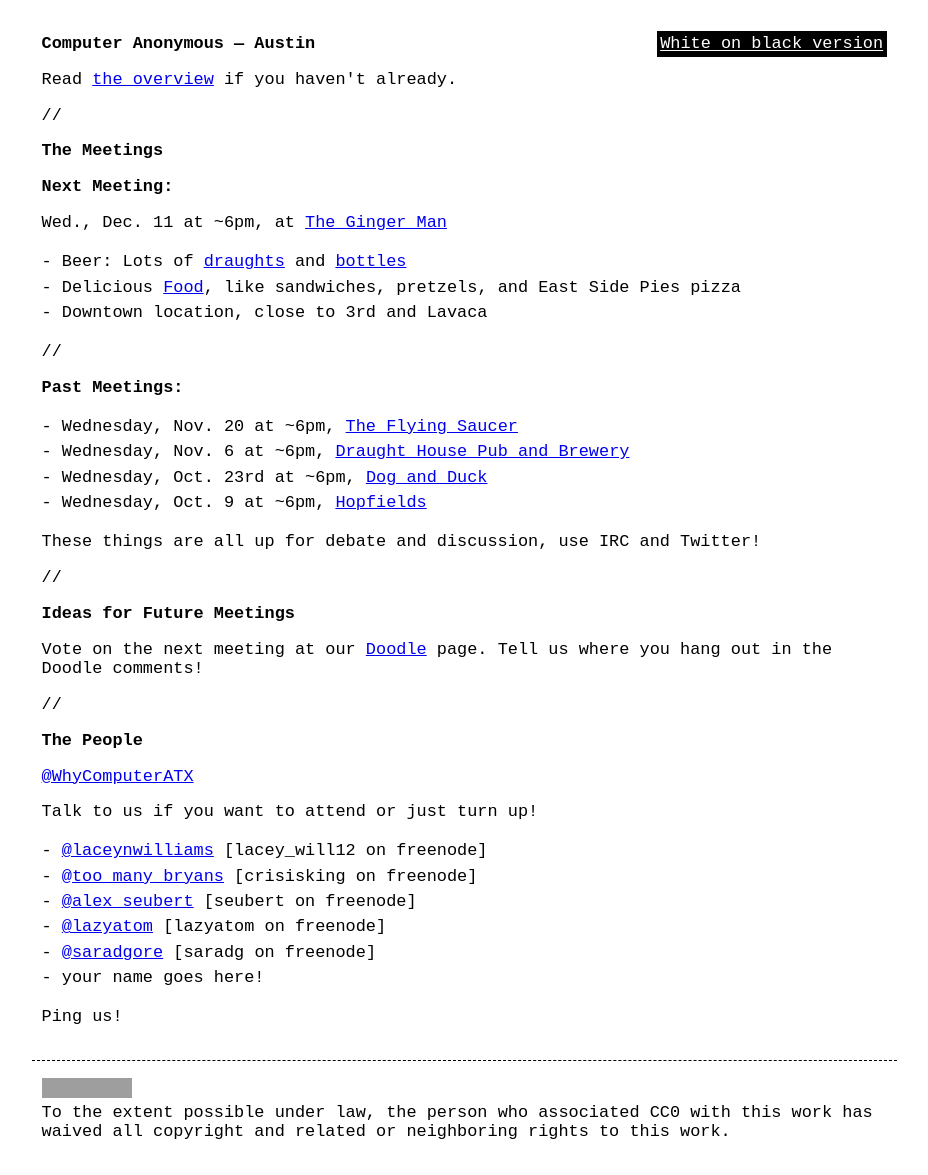
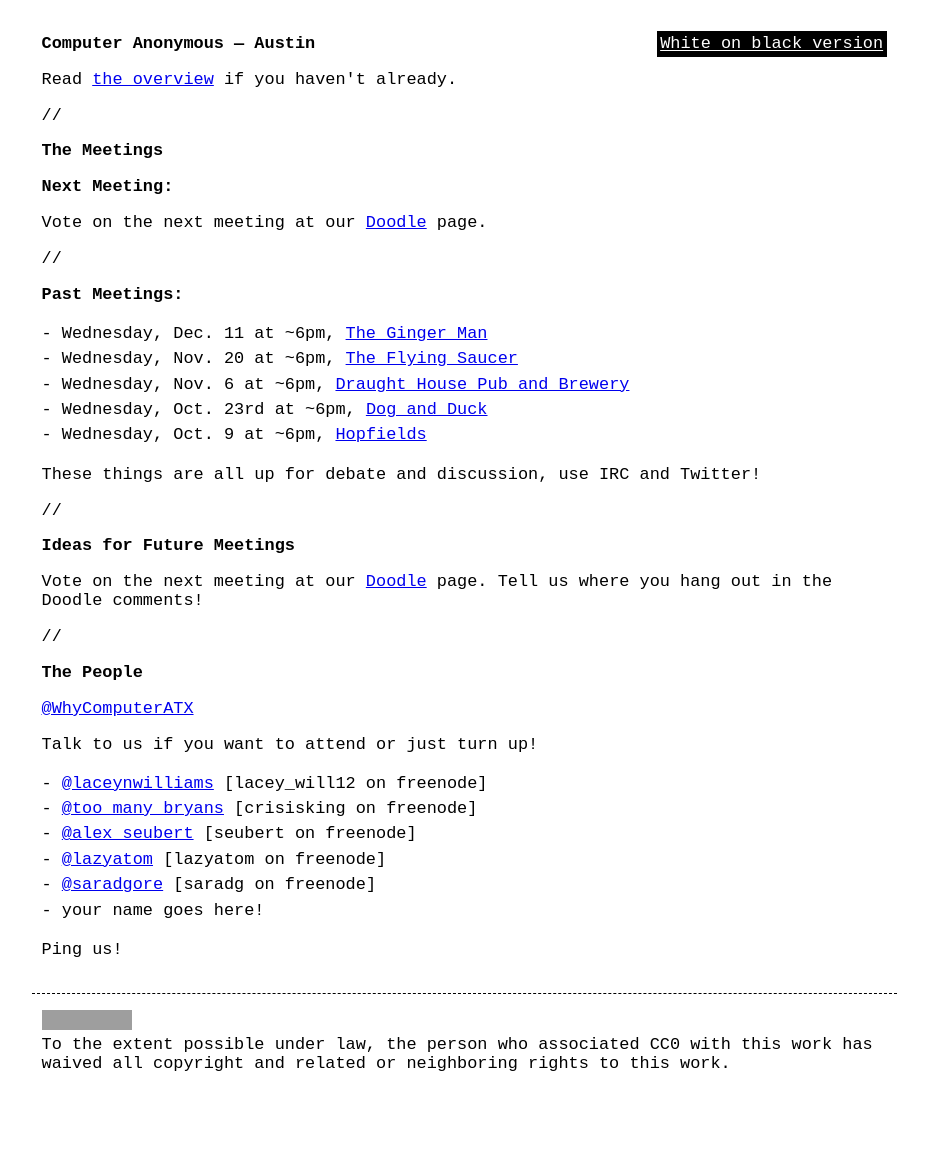
Before and after one commit to computeranonymous/computer, a Jekyll site: the page built from us_austin.html, in a window 1280 px wide. Shown: the whole page, without its empty margins (176-1104 px from the left). Built offline with Jekyll 4.4.1, drawn with Linux system fonts in a browser that asks for light colours; after the commit the page ends 1107 px from its top, so only the background shows below that; grey boxes are pictures that could not be loaded.

Commit message:
Updated Austin
Updated Austin to reflect past meeting, update current meeting with link to Doodle page.

```diff
--- a/us_austin.html
+++ b/us_austin.html
@@ -12,18 +12,14 @@
 
 <h3>Next Meeting:</h3>
 
-<p>Wed., Dec. 11 at ~6pm, at <a href="http://aus.gingermanpub.com/">The Ginger Man</a></p>
-<ul>
-    <li>Beer: Lots of <a href="http://aus.gingermanpub.com/beer-lists/draught-list/">draughts</a> and <a href="http://aus.gingermanpub.com/beer-lists/bottled-beer/">bottles</a></li>
-    <li>Delicious <a href="http://aus.gingermanpub.com/non-beer/solids/">Food</a>, like sandwiches, pretzels, and East Side Pies pizza</li>
-    <li>Downtown location, close to 3rd and Lavaca</li>
-</ul>
+<p>Vote on the next meeting at our <a href="http://doodle.com/nnv6zs8wkuy4s5yy">Doodle</a> page.</p>
 
 <p>//</p>
 
 <h3>Past Meetings:</h3>
 
 <ul>
+    <li>Wednesday, Dec. 11 at ~6pm, <a href="http://aus.gingermanpub.com/">The Ginger Man</a></li>
     <li>Wednesday, Nov. 20 at ~6pm, <a href="http://www.beerknurd.com/stores/austin/">The Flying Saucer</a></li>
     <li>Wednesday, Nov. 6 at ~6pm, <a href="http://www.draughthouse.com/">Draught House Pub and Brewery</a></li>
     <li>Wednesday, Oct. 23rd at ~6pm, <a href="http://www.dogandduckpub.com/">Dog and Duck</a></li>
```
